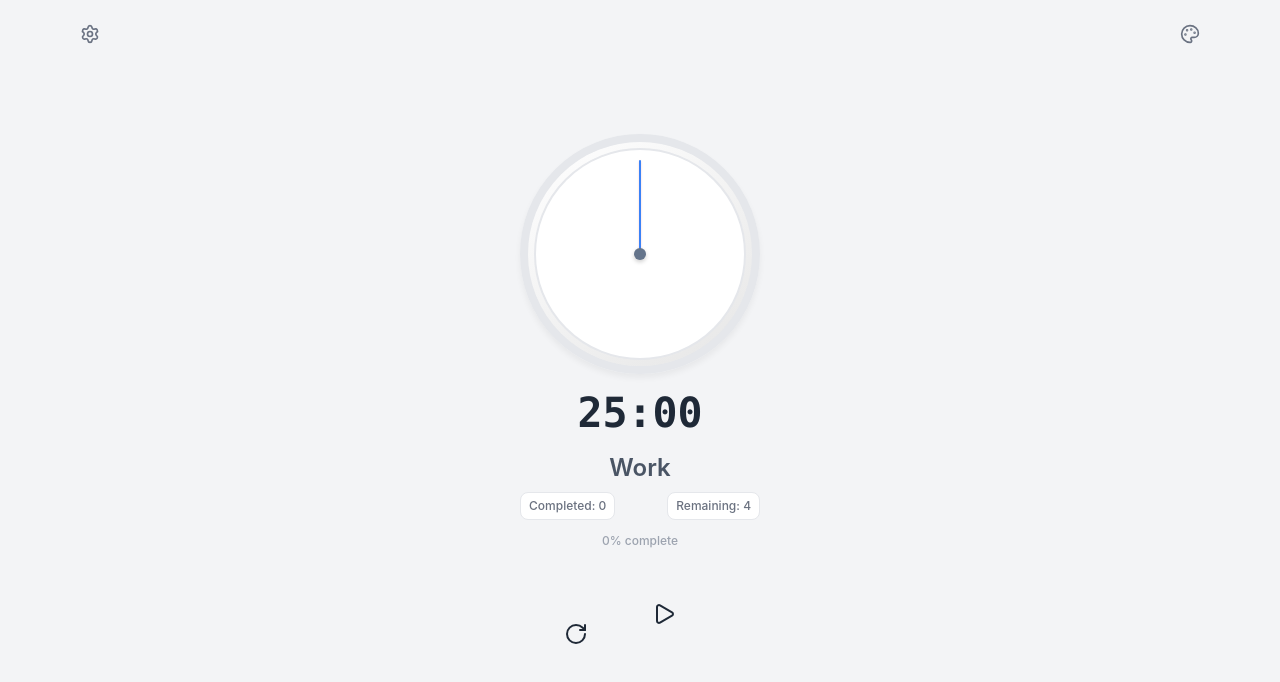
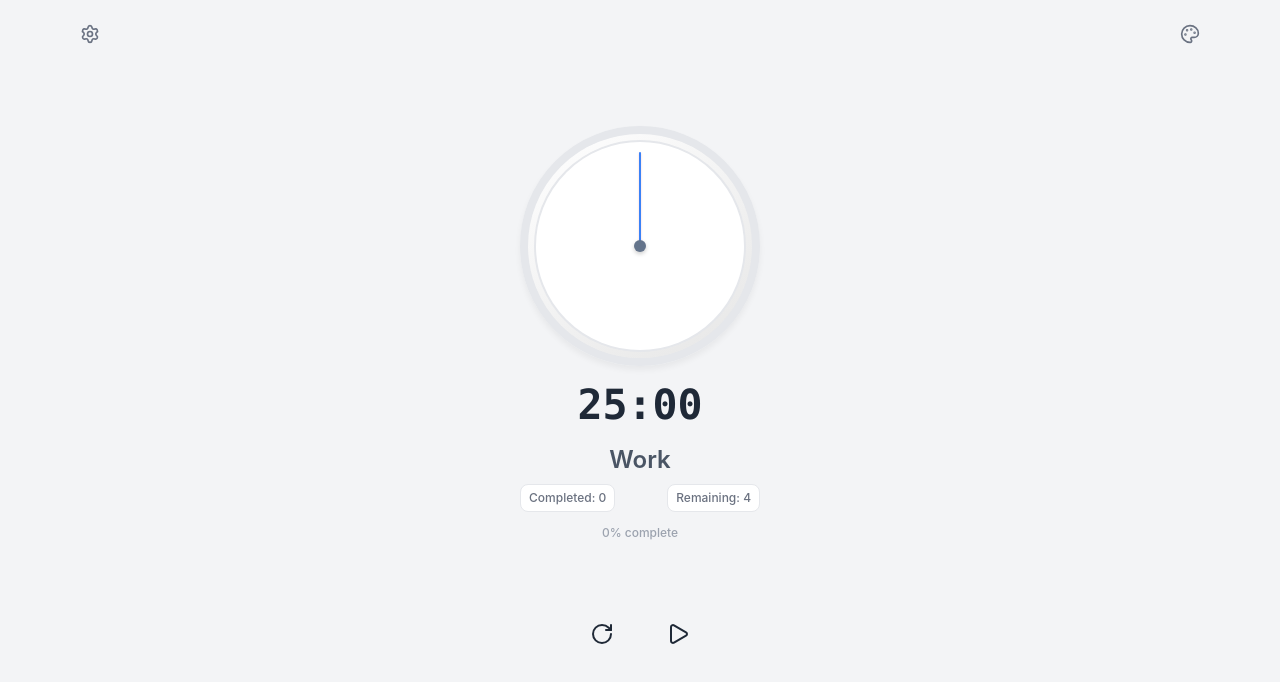
Before and after one commit to antlerai/tempus-ring, a website built with Vite: page index.html in a window 1280 px wide. Built offline with nearby package versions, Linux system fonts and the light colour scheme.

Commit message:
refactor(styles): improve button layout and positioning
- Change display from flex to block for better control panel button behavior
- Implement absolute positioning for minimal control panel buttons
- Remove transform effects to prevent layout jumps
- Add detailed styling for minimal buttons and icons

```diff
--- a/src/components/control-panel.ts
+++ b/src/components/control-panel.ts
@@ -219,12 +219,12 @@ export class ControlPanel {
     isRunning: boolean;
     isPaused: boolean;
   }): void {
-    this.startButton.style.display = states.isIdle || states.isPaused ? 'flex' : 'none';
-    this.pauseButton.style.display = states.isRunning ? 'flex' : 'none';
+    this.startButton.style.display = states.isIdle || states.isPaused ? 'block' : 'none';
+    this.pauseButton.style.display = states.isRunning ? 'block' : 'none';
     this.resetButton.disabled = states.isIdle;
 
     if (states.isPaused) {
-      this.startButton.style.display = 'flex';
+      this.startButton.style.display = 'block';
       this.pauseButton.style.display = 'none';
     }
   }
--- a/src/styles/components/buttons.css
+++ b/src/styles/components/buttons.css
@@ -74,15 +74,37 @@
 
 /* Minimal buttons - circular icon-only buttons */
 .timer-button-minimal {
+  display: inline-flex;
+  align-items: center;
+  justify-content: center;
   width: 4rem; /* 64px */
   height: 4rem; /* 64px */
   border-radius: var(--radius-full);
   padding: 0;
   min-width: auto;
+  vertical-align: middle;
+  line-height: 1;
+  position: relative;
 }
 
+/* Ensure icons inside minimal buttons are centered */
+.timer-button-minimal > i {
+  display: flex;
+  align-items: center;
+  justify-content: center;
+  width: 100%;
+  height: 100%;
+}
+
+.timer-button-minimal > i > svg,
+.timer-button-minimal svg {
+  width: 1.5rem;
+  height: 1.5rem;
+}
+
+/* Hover effect for minimal buttons - removed transform to prevent position jump */
 .timer-button-minimal:hover {
-  transform: translateY(-1px) scale(1.05);
+  /* transform removed - handled by parent container */
 }
 
 /* Button state variants - semantic colors */
--- a/src/styles/layout/grid.css
+++ b/src/styles/layout/grid.css
@@ -76,12 +76,57 @@
   width: 100%;
 }
 
-/* Minimal control panel - icon-only buttons like Cloudlight */
+/* Minimal control panel - use absolute positioning for perfect symmetry */
 .control-panel-minimal {
+  position: relative;
+  width: 100%;
+  height: 5rem; /* Fixed height to ensure alignment */
+  padding: 0;
   display: flex;
   align-items: center;
   justify-content: center;
-  gap: var(--spacing-lg);
+}
+
+/* Inner wrapper for absolute positioning */
+.control-panel-minimal-inner {
+  position: relative;
+  width: 10rem; /* Fixed width to control button positioning */
+  height: 4rem;
+  display: flex;
+  align-items: center;
+  justify-content: space-between;
+}
+
+/* Alternative: Use direct positioning for minimal layout buttons */
+.control-panel-minimal > button {
+  position: absolute;
+  top: 50%;
+  transform: translateY(-50%);
+  margin: 0;
+  padding: 0;
+  line-height: 1;
+  transition:
+    background-color 0.2s,
+    box-shadow 0.2s,
+    scale 0.2s;
+}
+
+/* Hover effect that doesn't affect position */
+.control-panel-minimal > button:hover {
+  scale: 1.05; /* Use scale instead of transform to avoid position issues */
+}
+
+/* Position reset button to the left */
+.control-panel-minimal > button:first-child {
+  left: 50%;
+  margin-left: -4.375rem; /* Move RIGHT by 10px (0.625rem) to center */
+}
+
+/* Position start/pause button to the right */
+.control-panel-minimal > button:nth-child(2),
+.control-panel-minimal > button:nth-child(3) {
+  left: 50%;
+  margin-left: 1.625rem; /* Move RIGHT by 10px (0.625rem) to center */
 }
 
 /* Status components layout */
--- a/src/styles/theme-common.css
+++ b/src/styles/theme-common.css
@@ -43,9 +43,7 @@
 }
 
 /* Minimal control panel - icon-only buttons like Cloudlight */
-.control-panel-minimal {
-  @apply flex items-center justify-center gap-6;
-}
+/* Removed - will be defined in layout/grid.css */
 
 /* Button Variants */
 
@@ -105,17 +103,18 @@
 
 /* Minimal buttons - circular icon-only like Cloudlight */
 .timer-button-minimal {
-  @apply flex items-center justify-center w-16 h-16 rounded-full transition-all duration-200 ease-out active:scale-95 disabled:opacity-50 disabled:cursor-not-allowed;
+  @apply inline-flex items-center justify-center w-16 h-16 rounded-full transition-all duration-200 ease-out active:scale-95 disabled:opacity-50 disabled:cursor-not-allowed;
   background-color: var(--button-bg, #e5e7eb);
   border: var(--button-border, none);
   color: var(--button-text, #374151);
   box-shadow: var(--button-shadow, 0 1px 3px rgba(0, 0, 0, 0.12), 0 1px 2px rgba(0, 0, 0, 0.24));
   letter-spacing: 0.025em;
+  vertical-align: middle;
 }
 
 .timer-button-minimal:hover {
   background-color: var(--button-hover, #d1d5db);
-  transform: translateY(var(--button-hover-translate, -1px));
+  /* transform removed to prevent position jump with absolute positioning */
   box-shadow: var(--button-hover-shadow, 0 4px 6px -1px rgba(0, 0, 0, 0.1), 0 2px 4px -1px rgba(0, 0, 0, 0.06));
 }
 
```
